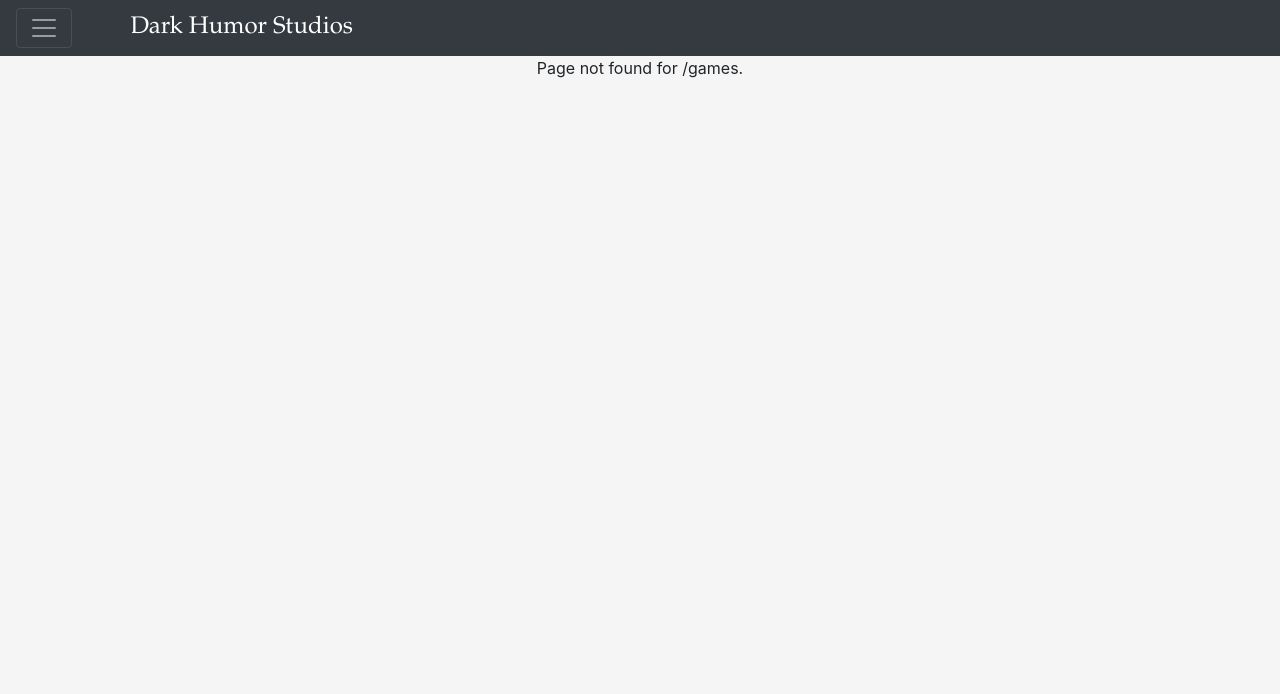
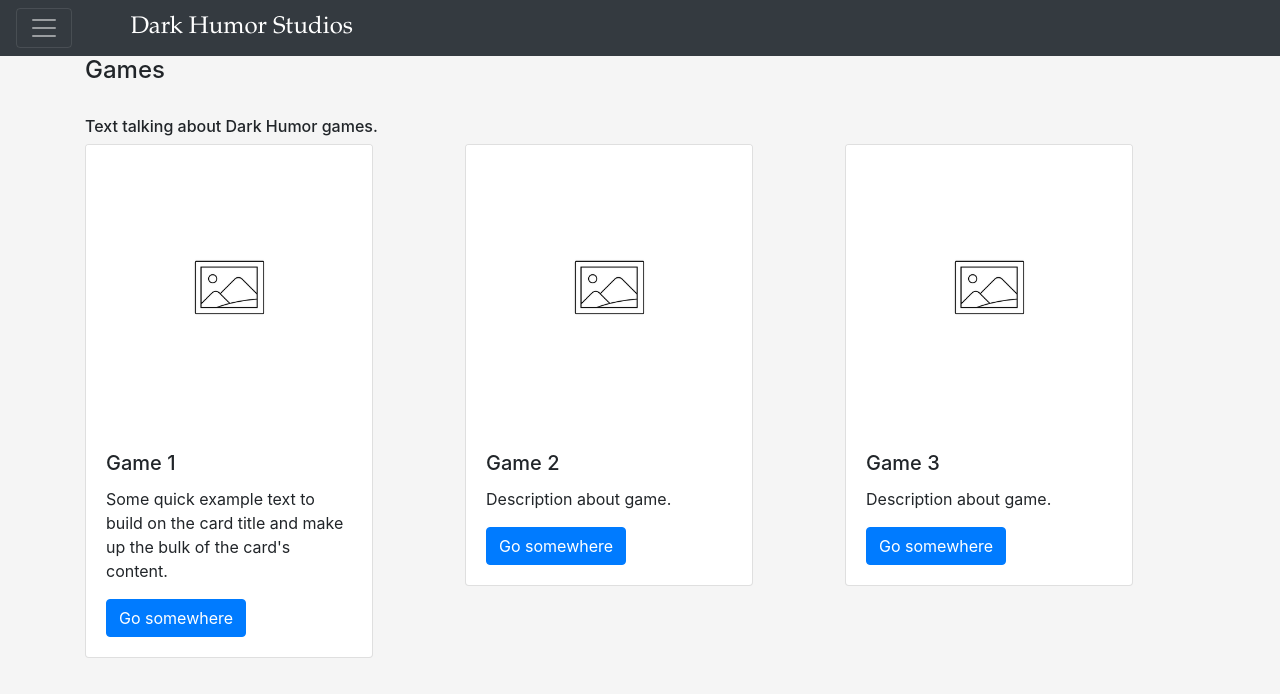
Before and after one commit to jbelciglio/darkhumor, a React (Create React App) app: page /games in a window 1280 px wide. Before the commit this address had no page. Shown: the top 694 px of the page. Built offline with nearby package versions, Linux system fonts and the light colour scheme.

Commit message:
create Games page

```diff
--- a/src/App.js
+++ b/src/App.js
@@ -3,7 +3,8 @@ import { BrowserRouter as Router, Route, Switch } from "react-router-dom";
 import Header from './components/Header.js';
 import Home from './components/Home';
 import Projects from './components/Projects';
-import Animation from './components/Animation'
+import Animation from './components/Animation';
+import Games from './components/Games';
 import Contacts from './components/Contacts';
 import Culture from './components/Culture';
 import Future from'./components/Future';
@@ -23,6 +24,7 @@ class App extends React.Component {
           <Route exact path="/" component={()=> <Home />} />
           <Route exact path="/projects" component={()=> <Projects />} />
           <Route exact path="/animation" component={()=> <Animation />} />
+          <Route exact path="/games" component={()=> <Games />} />
           <Route exact path="/contacts" component={()=> <Contacts />} />
           <Route exact path="/culture" component={()=> <Culture />} />
           <Route exact path="/future" component={()=> <Future />} />
--- a/src/components/Animation.js
+++ b/src/components/Animation.js
@@ -1,5 +1,5 @@
 import React from "react";
-import "./Projects.css";
+import "./Animation.css";
 import placeholder from "../assets/images/placeholder-images-image_large.png";
 import ProjectCard from './ProjectCard';
 
--- a/src/components/Button.js
+++ b/src/components/Button.js
@@ -1,4 +1,5 @@
 import React from "react";
+import "./Button.css";
 
 const Button = (props) => {
     return (
--- a/src/components/Error404.js
+++ b/src/components/Error404.js
@@ -1,4 +1,5 @@
 import React from "react";
+import "./Error404.css";
 
 const Error404 = (props) => {
     return (
--- a/src/components/Games.js
+++ b/src/components/Games.js
@@ -0,0 +1,49 @@
+import React from "react";
+import "./Games.css";
+import placeholder from "../assets/images/placeholder-images-image_large.png";
+import ProjectCard from './ProjectCard';
+
+const Games = () => {
+ return (
+    <div className="container">
+        <row>
+        <h4 className="gamesTitle">Games</h4>
+        <br></br>
+        <h6 className="gamesDesc">
+            Text talking about Dark Humor games.
+        </h6>
+        </row>
+        <div className="row">
+          <div className="col">
+            <ProjectCard
+                title="Game 1"
+                placeholder={placeholder}
+                text="Some quick example text to build on the card title and make up the bulk of the card's content."
+                pathname=""
+                buttontext="Go somewhere"
+            />
+          </div>
+          <div className="col">
+            <ProjectCard
+                title="Game 2"
+                placeholder={placeholder}
+                text="Description about game."
+                pathname=""
+                buttontext="Go somewhere"
+            />
+          </div>
+          <div className="col">
+            <ProjectCard
+                title="Game 3"
+                placeholder={placeholder}
+                text="Description about game."
+                pathname=""
+                buttontext="Go somewhere"
+            />
+          </div>
+        </div>
+      </div>
+ );
+}
+
+export default Games;
--- a/src/components/ProjectCard.js
+++ b/src/components/ProjectCard.js
@@ -1,4 +1,5 @@
 import React from "react";
+import "./ProjectCard.css";
 import Button from "./Button";
 import {Link} from "react-router-dom";
 
```
Also changed, not shown: src/components/Error404.css (added).
